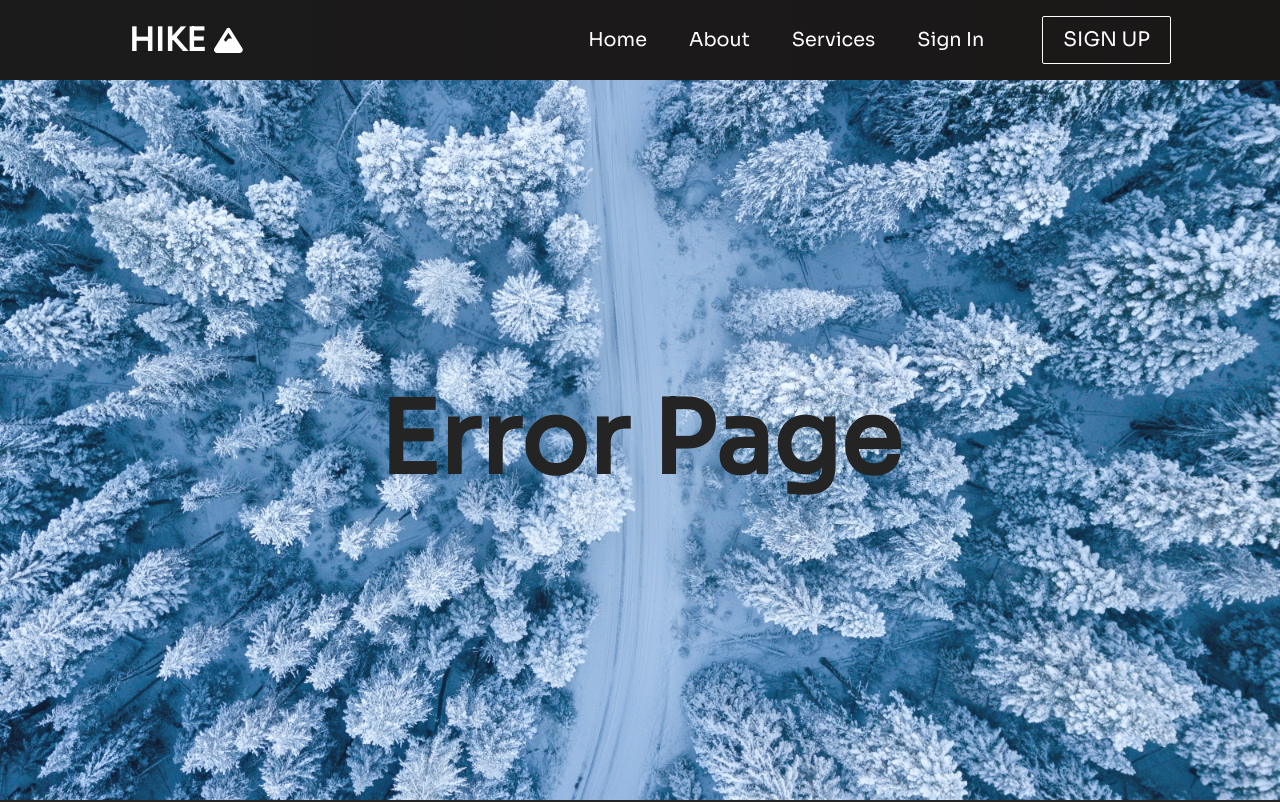
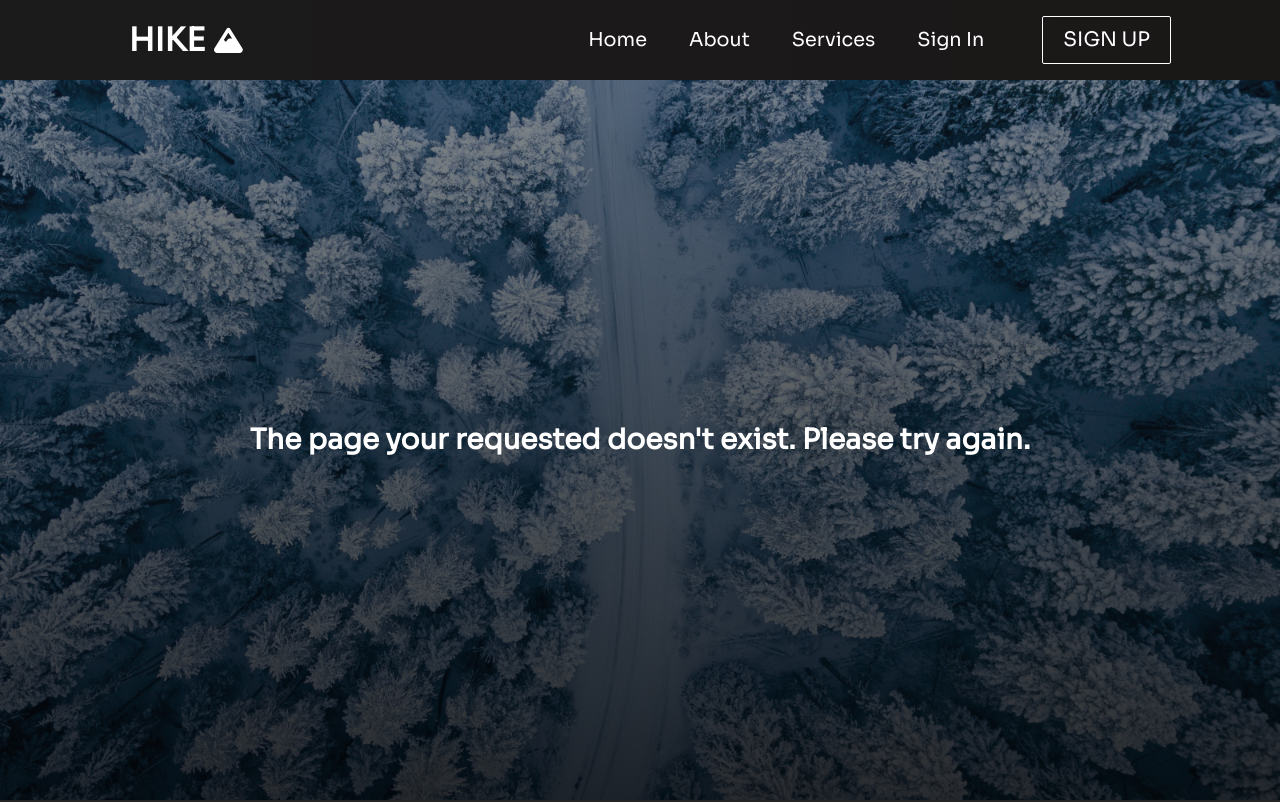
Before and after one commit to veronika-pomy/Hike, a React (Create React App) app in the folder client/: page /error in a window 1280 px wide. Shown: the top 802 px of the page. Built offline with nearby package versions, Linux system fonts and the light colour scheme; no server answers.

Commit message:
set up error route to pick up any route that is not defined and redorect to error page

```diff
--- a/client/src/index.js
+++ b/client/src/index.js
@@ -1,6 +1,5 @@
 import React from 'react';
 import ReactDOM from 'react-dom/client';
-import AuthService from './utils/auth';
 import {
   ApolloClient,
   InMemoryCache,
--- a/client/src/pages/AppContainer.jsx
+++ b/client/src/pages/AppContainer.jsx
@@ -15,7 +15,6 @@ import Error from './Error';
 import Preview from './Preview';
 import Dashboard from '../pages/Dashboard';
 
-// TODO: Add a reset Password page
 // TODO: Add conditional to an error page
 
 const AppContainer = () => {
@@ -33,7 +32,7 @@ const AppContainer = () => {
                 <Route path='/preview' exact element={<Preview />} />
                 <Route path='/testimonials' exact element={<Testimonials />} />
                 <Route path='/terms' exact element={<Terms />} />
-                <Route path='/error' exact element={<Error />} />
+                <Route path='/*' exact element={<Error />} />
             </Routes>
             <Footer />
         </Router>
--- a/client/src/pages/Error.jsx
+++ b/client/src/pages/Error.jsx
@@ -7,7 +7,7 @@ const Error = () => {
   return (
     <>
       <div className='error'>
-          Error Page
+          The page your requested doesn't exist. Please try again.
       </div>
     </>
   )
--- a/client/src/style/AppContainer.css
+++ b/client/src/style/AppContainer.css
@@ -91,12 +91,11 @@
 }
 
 .error {
-    background-image: url(../assets/imgs/image-error.jpg);
+    background:linear-gradient(#00000074, #000000d0), url(../assets/imgs/image-error.jpg);
     background-position: center;
     background-size: cover;
     background-repeat: no-repeat;
+    font-size: 28px;
+    font-weight: bold;
     color: #fff;
-    font-size: 100px;
-    font-weight: bold;
-    color: #242424;
 }
```
Also changed, not shown: client/src/pages/ResetPasswordRequest.jsx (deleted), 1 other file (tests, documents, lock files or other folders).
